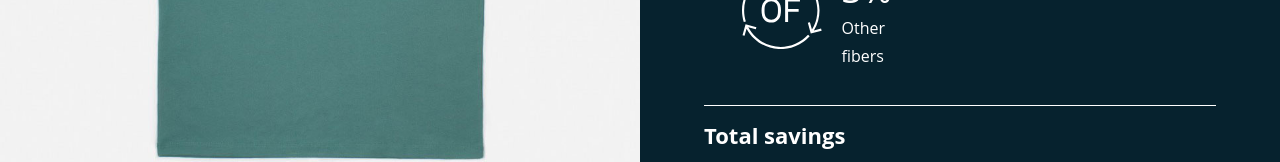
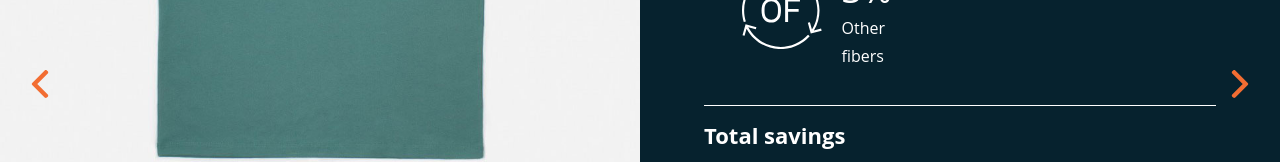
Before and after one commit to Edilberto-Vazquez/ferreyarns-clone-page, a React (Create React App) app: page /positive-impact in a window 1280 px wide. Shown: the part 1062-1224 px from the top of the page. Built offline with nearby package versions, Linux system fonts and the light colour scheme.

Commit message:
slides in positive impact

```diff
--- /dev/null
+++ b/src/components/SlidesContainer.jsx
@@ -0,0 +1,53 @@
+import React, { useState } from "react";
+import {
+  SlideItem,
+  SlideTitle,
+  SlideDescription,
+  SlideTotalSavings,
+  SlideDataSource,
+} from "./PositiveImpactSlider";
+import "./styles/SlidesContainer.css";
+
+const SlidesContainer = ({ slides }) => {
+  const [numSlide, setNumSlide] = useState(0);
+
+  const handleClick = (count) => {
+    const lengthSlide = slides.length - 1;
+    if (count < 0) {
+      setNumSlide(lengthSlide);
+    } else if (count > lengthSlide) {
+      setNumSlide(0);
+    } else {
+      setNumSlide(count);
+    }
+  };
+  const sliderSection = (numSlide) => {
+    return slides.map((item, index) => {
+      return (
+        index === numSlide && (
+          <SlideItem key={index} sectionImg={item.img}>
+            <SlideTitle titleImg={item.imgTitle} />
+            <SlideDescription
+              brand={item.brand}
+              garment={item.garment}
+              compositions={item.composition}
+            />
+            <SlideTotalSavings totalSavings={item.totalSavings} />
+            <SlideDataSource dataSource={item.dataSource} />
+          </SlideItem>
+        )
+      );
+    });
+  };
+  return (
+    <div className="slides-container">
+      {sliderSection(numSlide)}
+      <div className="slides-container__arrow-butons">
+        <button type="button" onClick={() => handleClick(numSlide - 1)} />
+        <button type="button" onClick={() => handleClick(numSlide + 1)} />
+      </div>
+    </div>
+  );
+};
+
+export default SlidesContainer;
--- /dev/null
+++ b/src/components/styles/SlidesContainer.css
@@ -0,0 +1,50 @@
+.slides-container {
+  background: var(--primary);
+  /* min-height: 500px;
+  padding: 5% 10%;
+  display: grid;
+  grid-template-rows: 100% min-content; */
+  position: relative;
+  z-index: 2;
+}
+
+.slides-container__arrow-butons {
+  width: 100%;
+  padding: 0 2%;
+  display: flex;
+  justify-content: space-between;
+  position: absolute;
+  top: 50%;
+  z-index: 3;
+}
+
+.slides-container__arrow-butons button {
+  width: 28px;
+  height: 28px;
+  color: white;
+  font-size: 3.2rem;
+  outline: none;
+  background: none;
+  border: none;
+}
+
+.slides-container__arrow-butons button:nth-child(1) {
+  background: url("../../assets/icons/left-arrow.svg");
+  background-size: contain;
+  background-position: center;
+  background-repeat: no-repeat;
+}
+
+.slides-container__arrow-butons button:nth-child(2) {
+  background: url("../../assets/icons/right-arrow.svg");
+  background-size: contain;
+  background-position: center;
+  background-repeat: no-repeat;
+}
+
+/* @media (min-width: 980px) {
+  .slides-container {
+    height: 720px;
+    grid-template-rows: min-content min-content;
+  }
+} */
--- a/src/pages/Certifications.jsx
+++ b/src/pages/Certifications.jsx
@@ -38,7 +38,6 @@ const Certifications = () => {
         <h2
           ref={refOpcTitleCert}
           className="title-black scrolling-animation-opacity"
-          aria-expanded={false}
         >
           {section2.title}
         </h2>
@@ -59,7 +58,6 @@ const Certifications = () => {
         <h2
           ref={refOpcTitleAsc}
           className="title-black scrolling-animation-opacity"
-          aria-expanded={false}
         >
           {section3.title}
         </h2>
--- a/src/pages/PositiveImpact.jsx
+++ b/src/pages/PositiveImpact.jsx
@@ -5,14 +5,7 @@ import English from "../utils/PageContent/PositiveImpact/English.json";
 import Spanish from "../utils/PageContent/PositiveImpact/Spanis.json";
 import SectionDropDown from "../components/SectionDropDown";
 import { MultipleParagraphs } from "../components/GeneralComponents";
-import {
-  SliderContainer,
-  SlideItem,
-  SlideTitle,
-  SlideDescription,
-  SlideTotalSavings,
-  SlideDataSource,
-} from "../components/PositiveImpactSlider";
+import SlidesContainer from "../components/SlidesContainer";
 import "./styles/PositiveImpact.css";
 
 const PositiveImpact = () => {
@@ -35,7 +28,8 @@ const PositiveImpact = () => {
       </SectionDropDown>
 
       {/* slider section2 */}
-      <SliderContainer className="positive-impact-slide">
+      <SlidesContainer slides={section2.slides} />
+      {/* <SliderContainer className="positive-impact-slide">
         {section2.slides.map((item, index) => (
           <SlideItem key={index} sectionImg={item.img}>
             <SlideTitle titleImg={item.imgTitle} />
@@ -48,7 +42,7 @@ const PositiveImpact = () => {
             <SlideDataSource dataSource={item.dataSource} />
           </SlideItem>
         ))}
-      </SliderContainer>
+      </SliderContainer> */}
 
       {/* Our environmental savings in 2020 section3 */}
       <div className="env-sav">
```
Also changed, not shown: src/assets/icons/left-arrow.svg (added), src/assets/icons/right-arrow.svg (added).
